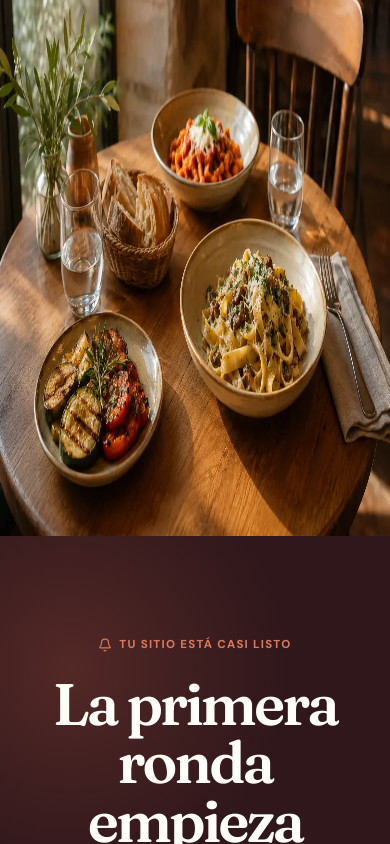
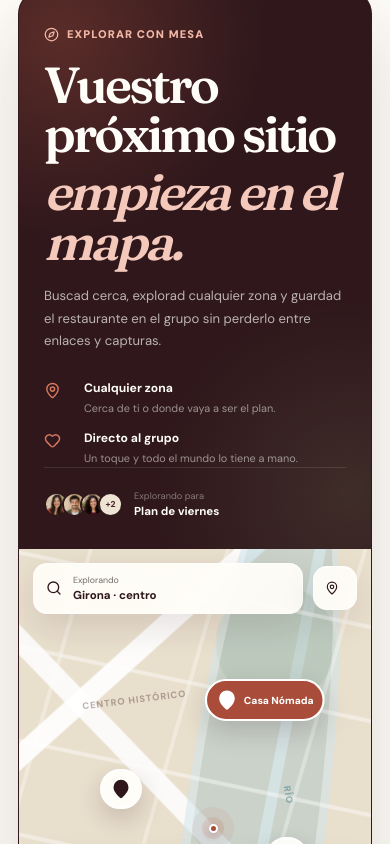
Before and after one commit to PaulaReixach/wishlist-mesa, a Next.js app: page / in a window 390 px wide. Shown: the part 4820-5664 px from the top of the page. Built offline with nearby package versions, Linux system fonts and the light colour scheme; no server answers.

Commit message:
Polish interactive map showcase

```diff
--- a/src/components/landing-page.module.css
+++ b/src/components/landing-page.module.css
@@ -700,7 +700,6 @@
 
 .problemCopy h2,
 .narrowHeading h2,
-.storyCopy h2,
 .faqHeading h2 {
   margin-top: 16px;
   color: var(--wine-900);
@@ -1656,102 +1655,469 @@
 
 .storySection {
   position: relative;
-  padding: 124px 24px;
+  padding: 128px 24px;
+  overflow: hidden;
   background: var(--cream-50);
 }
 
-.storyPattern {
-  position: absolute;
-  inset: 0;
-  opacity: 0.3;
-  background-image: radial-gradient(
-    rgba(201, 99, 75, 0.2) 1px,
-    transparent 1px
-  );
-  background-size: 22px 22px;
-  mask-image: linear-gradient(90deg, transparent, #000, transparent);
-}
-
-.storyCard {
+.mapShowcase {
+  display: grid;
+  width: min(1160px, 100%);
+  min-height: 610px;
+  grid-template-columns: minmax(350px, 0.78fr) minmax(0, 1.22fr);
+  margin: 0 auto;
+  overflow: hidden;
+  background: var(--wine-900);
+  border: 1px solid rgba(72, 38, 43, 0.1);
+  border-radius: 34px;
+  box-shadow: 0 32px 80px rgba(47, 23, 27, 0.17);
+}
+
+.mapNarrative {
   position: relative;
+  z-index: 2;
+  display: flex;
+  min-width: 0;
+  flex-direction: column;
+  padding: clamp(46px, 5vw, 68px);
+  color: var(--cream-50);
+  background:
+    radial-gradient(circle at 12% 8%, rgba(201, 99, 75, 0.28), transparent 34%),
+    radial-gradient(circle at 94% 90%, rgba(124, 132, 96, 0.2), transparent 32%),
+    var(--wine-900);
+}
+
+.mapNarrative::after {
+  position: absolute;
+  top: 0;
+  right: -1px;
+  width: 1px;
+  height: 100%;
+  background: rgba(255, 255, 255, 0.08);
+  content: "";
+}
+
+.mapEyebrow {
+  display: inline-flex;
+  width: fit-content;
+  align-items: center;
+  gap: 8px;
+  color: #f2b7a5;
+  font-size: 0.69rem;
+  font-weight: 820;
+  letter-spacing: 0.1em;
+  text-transform: uppercase;
+}
+
+.mapNarrative h2 {
+  max-width: 410px;
+  margin-top: 22px;
+  font-family: var(--font-display), serif;
+  font-size: clamp(3.05rem, 4.3vw, 4.25rem);
+  font-weight: 540;
+  letter-spacing: -0.055em;
+  line-height: 0.98;
+}
+
+.mapNarrative h2 em {
+  display: block;
+  margin-top: 8px;
+  color: #f4c8ba;
+  font-weight: inherit;
+}
+
+.mapNarrative > p {
+  max-width: 390px;
+  margin-top: 23px;
+  color: rgba(255, 255, 255, 0.67);
+  font-size: 0.93rem;
+  line-height: 1.72;
+}
+
+.mapBenefits {
   display: grid;
-  width: min(1080px, 100%);
-  min-height: 300px;
-  grid-template-columns: 150px 1fr 0.62fr;
-  align-items: center;
-  gap: 42px;
-  margin: 0 auto;
-  padding: 50px;
-  background: var(--white);
-  border: 1px solid rgba(72, 38, 43, 0.09);
-  border-radius: 30px;
-  box-shadow: var(--shadow-soft);
-}
-
-.mapWrap {
+  gap: 17px;
+  margin-top: 34px;
+}
+
+.mapBenefits > span {
+  display: grid;
+  grid-template-columns: 30px 1fr;
+  align-items: start;
+  gap: 10px;
+}
+
+.mapBenefits > span > svg {
+  margin-top: 2px;
+  color: var(--terracotta-400);
+}
+
+.mapBenefits > span > span {
+  display: grid;
+  gap: 4px;
+}
+
+.mapBenefits strong {
+  font-size: 0.76rem;
+}
+
+.mapBenefits small {
+  color: rgba(255, 255, 255, 0.52);
+  font-size: 0.68rem;
+  line-height: 1.5;
+}
+
+.mapGroup {
+  display: flex;
+  align-items: center;
+  gap: 11px;
+  margin-top: auto;
+  padding-top: 30px;
+  border-top: 1px solid rgba(255, 255, 255, 0.1);
+}
+
+.mapGroup .avatarStack > span {
+  border-color: var(--wine-900);
+}
+
+.mapGroup > span:nth-child(2) {
+  display: grid;
+  min-width: 0;
+  gap: 2px;
+}
+
+.mapGroup small {
+  color: rgba(255, 255, 255, 0.42);
+  font-size: 0.58rem;
+}
+
+.mapGroup strong {
+  font-size: 0.72rem;
+}
+
+.mapGroupCount {
+  margin-left: auto;
+  color: #f2b7a5;
+  font-size: 0.62rem;
+  font-weight: 760;
+}
+
+.mapCanvas {
   position: relative;
+  min-width: 0;
+  min-height: 610px;
+  overflow: hidden;
+  background:
+    radial-gradient(circle at 73% 17%, rgba(151, 168, 126, 0.26) 0 11%, transparent 11.5%),
+    radial-gradient(circle at 16% 76%, rgba(151, 168, 126, 0.2) 0 15%, transparent 15.5%),
+    linear-gradient(138deg, transparent 0 22%, rgba(255, 255, 255, 0.92) 22.3% 25.2%, transparent 25.5% 100%),
+    linear-gradient(46deg, transparent 0 49%, rgba(255, 255, 255, 0.86) 49.3% 52.3%, transparent 52.6% 100%),
+    linear-gradient(101deg, transparent 0 64%, rgba(255, 255, 255, 0.72) 64.3% 66.5%, transparent 66.8% 100%),
+    #e9dfcd;
+  isolation: isolate;
+}
+
+.mapRoads {
+  position: absolute;
+  z-index: -1;
+  inset: -22%;
+  opacity: 0.64;
+  background:
+    repeating-linear-gradient(18deg, transparent 0 48px, rgba(255, 255, 255, 0.66) 49px 52px, transparent 53px 92px),
+    repeating-linear-gradient(112deg, transparent 0 74px, rgba(255, 255, 255, 0.48) 75px 78px, transparent 79px 132px);
+  transform: rotate(-6deg);
+}
+
+.mapCanvas::before {
+  position: absolute;
+  z-index: -1;
+  top: -18%;
+  right: 13%;
+  width: 124px;
+  height: 138%;
+  background: rgba(137, 184, 195, 0.32);
+  border: 9px solid rgba(255, 255, 255, 0.34);
+  border-top: 0;
+  border-bottom: 0;
+  border-radius: 46% 54% 45% 55%;
+  content: "";
+  transform: rotate(8deg);
+}
+
+.mapToolbar {
+  position: absolute;
+  z-index: 8;
+  top: 24px;
+  right: 24px;
+  left: 24px;
+  display: flex;
+  align-items: center;
+  gap: 10px;
+}
+
+.mapSearch {
+  display: flex;
+  min-width: 0;
+  flex: 1;
+  align-items: center;
+  gap: 11px;
+  padding: 12px 15px;
+  color: var(--wine-900);
+  background: rgba(255, 253, 248, 0.94);
+  border: 1px solid rgba(255, 255, 255, 0.72);
+  border-radius: 14px;
+  box-shadow: 0 12px 34px rgba(47, 23, 27, 0.12);
+  backdrop-filter: blur(12px);
+}
+
+.mapSearch > span {
   display: grid;
-  width: 140px;
-  height: 140px;
+  gap: 2px;
+}
+
+.mapSearch small {
+  color: var(--muted);
+  font-size: 0.55rem;
+}
+
+.mapSearch strong {
+  font-size: 0.72rem;
+}
+
+.mapNearChip {
+  display: inline-flex;
+  min-height: 48px;
+  align-items: center;
+  gap: 7px;
+  padding: 0 14px;
+  color: var(--wine-900);
+  background: rgba(255, 253, 248, 0.94);
+  border: 1px solid rgba(255, 255, 255, 0.72);
+  border-radius: 14px;
+  box-shadow: 0 12px 34px rgba(47, 23, 27, 0.1);
+  backdrop-filter: blur(12px);
+  font-size: 0.64rem;
+  font-weight: 760;
+  white-space: nowrap;
+}
+
+.mapAreaLabel {
+  position: absolute;
+  z-index: 1;
+  color: rgba(72, 38, 43, 0.37);
+  font-size: 0.58rem;
+  font-weight: 750;
+  letter-spacing: 0.1em;
+  text-transform: uppercase;
+  transform: rotate(-7deg);
+}
+
+.mapAreaOldTown {
+  top: 26%;
+  left: 18%;
+}
+
+.mapAreaRiver {
+  top: 43%;
+  right: 21%;
+  color: rgba(49, 111, 126, 0.46);
+  transform: rotate(81deg);
+}
+
+.currentLocation {
+  position: absolute;
+  z-index: 2;
+  top: 48%;
+  left: 52%;
+  display: grid;
+  width: 22px;
+  height: 22px;
   place-items: center;
-  background: #f5ded6;
-  border-radius: 42px;
-  transform: rotate(-4deg);
-}
-
-.mapIcon {
-  width: 78px;
-  height: 78px;
-  color: var(--terracotta-500);
-  filter: drop-shadow(0 12px 16px rgba(72, 38, 43, 0.12));
-  transform: rotate(4deg);
-}
-
-.mapPin {
-  position: absolute;
-  top: -13px;
-  right: -12px;
+  background: rgba(201, 99, 75, 0.22);
+  border-radius: 50%;
+  box-shadow: 0 0 0 10px rgba(201, 99, 75, 0.09);
+}
+
+.currentLocation i {
+  width: 9px;
+  height: 9px;
+  background: var(--terracotta-600);
+  border: 2px solid var(--white);
+  border-radius: 50%;
+  box-shadow: 0 3px 8px rgba(72, 38, 43, 0.22);
+}
+
+.mapRestaurantPin {
+  position: absolute;
+  z-index: 4;
+  display: flex;
+  min-height: 39px;
+  align-items: center;
+  gap: 0;
+  padding: 8px 9px;
+  color: var(--wine-900);
+  background: var(--cream-50);
+  border: 2px solid var(--white);
+  border-radius: 999px;
+  box-shadow: 0 10px 25px rgba(47, 23, 27, 0.18);
+  cursor: pointer;
+  transform: translate(-50%, -50%);
+  transition:
+    gap 180ms ease,
+    color 180ms ease,
+    background 180ms ease,
+    transform 180ms ease;
+}
+
+.mapRestaurantPin span {
+  max-width: 0;
+  overflow: hidden;
+  font-size: 0.61rem;
+  font-weight: 800;
+  opacity: 0;
+  white-space: nowrap;
+  transition:
+    max-width 240ms ease,
+    opacity 160ms ease;
+}
+
+.mapRestaurantPin:hover,
+.mapRestaurantPinActive {
+  gap: 6px;
+  color: var(--white);
+  background: var(--terracotta-600);
+  transform: translate(-50%, -50%) scale(1.05);
+}
+
+.mapRestaurantPin:hover span,
+.mapRestaurantPinActive span {
+  max-width: 110px;
+  opacity: 1;
+}
+
+.mapPinCasa {
+  top: 30%;
+  left: 67%;
+}
+
+.mapPinKoyo {
+  top: 47%;
+  left: 31%;
+}
+
+.mapPinVolta {
+  top: 62%;
+  left: 77%;
+}
+
+.mapRestaurantCard {
+  position: absolute;
+  z-index: 7;
+  right: 24px;
+  bottom: 42px;
   display: grid;
-  width: 42px;
-  height: 42px;
-  place-items: center;
+  width: min(430px, calc(100% - 48px));
+  min-height: 168px;
+  grid-template-columns: 152px minmax(0, 1fr);
+  overflow: hidden;
+  color: var(--wine-900);
+  background: rgba(255, 253, 248, 0.96);
+  border: 1px solid rgba(255, 255, 255, 0.76);
+  border-radius: 20px;
+  box-shadow: 0 22px 52px rgba(47, 23, 27, 0.2);
+  backdrop-filter: blur(14px);
+}
+
+.mapRestaurantImage {
+  position: relative;
+  min-height: 100%;
+  overflow: hidden;
+}
+
+.mapRestaurantImage img {
+  object-fit: cover;
+}
+
+.mapRestaurantInfo {
+  display: flex;
+  min-width: 0;
+  flex-direction: column;
+  padding: 17px 17px 15px;
+}
+
+.mapRestaurantMeta {
+  display: flex;
+  align-items: center;
+  justify-content: space-between;
+  gap: 8px;
+  color: var(--muted);
+  font-size: 0.57rem;
+}
+
+.mapRestaurantMeta strong {
+  display: inline-flex;
+  align-items: center;
+  gap: 4px;
+  color: var(--terracotta-600);
+}
+
+.mapRestaurantInfo h3 {
+  margin-top: 8px;
+  font-family: var(--font-display), serif;
+  font-size: 1.55rem;
+  font-weight: 620;
+  letter-spacing: -0.035em;
+  line-height: 1;
+}
+
+.mapRestaurantInfo p {
+  display: flex;
+  align-items: center;
+  gap: 4px;
+  margin-top: 6px;
+  color: var(--muted);
+  font-size: 0.62rem;
+}
+
+.mapSaveButton {
+  display: inline-flex;
+  min-height: 35px;
+  align-items: center;
+  justify-content: center;
+  gap: 7px;
+  margin-top: auto;
+  padding: 0 11px;
   color: var(--white);
-  background: var(--olive-700);
-  border: 4px solid var(--white);
-  border-radius: 50%;
-  transform: rotate(4deg);
-}
-
-.storyCopy h2 {
-  max-width: 600px;
-  font-size: clamp(2.1rem, 3.6vw, 3.25rem);
-}
-
-.storyCopy p {
-  max-width: 620px;
-  margin-top: 16px;
-  color: var(--muted);
-  font-size: 0.9rem;
-  line-height: 1.7;
-}
-
-.storyQuote {
-  padding: 25px;
-  color: var(--cream-50);
   background: var(--wine-900);
-  border-radius: 20px;
-}
-
-.storyQuote svg {
-  margin-bottom: 18px;
-  color: var(--terracotta-400);
-}
-
-.storyQuote p {
-  font-family: var(--font-display), serif;
-  font-size: 1.18rem;
-  font-style: italic;
-  line-height: 1.48;
+  border: 0;
+  border-radius: 10px;
+  cursor: pointer;
+  font-size: 0.59rem;
+  font-weight: 760;
+  transition:
+    background 180ms ease,
+    transform 180ms ease;
+}
+
+.mapSaveButton:hover {
+  background: var(--terracotta-600);
+  transform: translateY(-1px);
+}
+
+.mapSaveButtonSaved,
+.mapSaveButtonSaved:hover {
+  color: var(--olive-700);
+  background: rgba(124, 132, 96, 0.14);
+}
+
+.mapHint {
+  position: absolute;
+  z-index: 3;
+  bottom: 17px;
+  left: 24px;
+  color: rgba(72, 38, 43, 0.5);
+  font-size: 0.56rem;
+  font-weight: 720;
 }
 
 .waitlistSection {
@@ -1949,20 +2315,16 @@
     grid-template-columns: minmax(235px, 0.58fr) minmax(0, 1.42fr);
   }
 
-  .storyCard {
-    grid-template-columns: 130px 1fr;
-  }
-
-  .storyQuote {
-    grid-column: 1 / 3;
-    display: flex;
-    align-items: center;
-    gap: 18px;
-  }
-
-  .storyQuote svg {
-    flex: 0 0 auto;
-    margin: 0;
+  .mapShowcase {
+    grid-template-columns: minmax(320px, 0.72fr) minmax(0, 1.28fr);
+  }
+
+  .mapNarrative {
+    padding: 44px 36px;
+  }
+
+  .mapNarrative h2 {
+    font-size: clamp(2.7rem, 4.7vw, 3.45rem);
   }
 }
 
@@ -2088,6 +2450,32 @@
     bottom: 30px;
     left: 30px;
   }
+
+  .mapShowcase {
+    grid-template-columns: 1fr;
+  }
+
+  .mapNarrative {
+    min-height: 480px;
+    padding: 48px;
+  }
+
+  .mapNarrative h2 {
+    max-width: 620px;
+  }
+
+  .mapNarrative > p {
+    max-width: 580px;
+  }
+
+  .mapBenefits {
+    max-width: 520px;
+    grid-template-columns: repeat(2, minmax(0, 1fr));
+  }
+
+  .mapCanvas {
+    min-height: 620px;
+  }
 }
 
 @media (max-width: 620px) {
@@ -2168,7 +2556,6 @@
 
   .problemCopy h2,
   .narrowHeading h2,
-  .storyCopy h2,
   .faqHeading h2 {
     font-size: clamp(2.2rem, 11vw, 3rem);
   }
@@ -2360,20 +2747,115 @@
     font-size: 1.5rem;
   }
 
-  .storyCard {
+  .mapShowcase {
+    border-radius: 24px;
+  }
+
+  .mapNarrative {
+    min-height: 520px;
+    padding: 36px 25px 30px;
+  }
+
+  .mapNarrative h2 {
+    margin-top: 18px;
+    font-size: clamp(2.65rem, 13vw, 3.55rem);
+  }
+
+  .mapNarrative > p {
+    margin-top: 19px;
+    font-size: 0.82rem;
+  }
+
+  .mapBenefits {
     grid-template-columns: 1fr;
-    gap: 28px;
-    padding: 30px 24px;
-    text-align: center;
-  }
-
-  .mapWrap {
-    margin: 0 auto;
-  }
-
-  .storyQuote {
-    grid-column: auto;
-    text-align: left;
+    gap: 14px;
+    margin-top: 27px;
+  }
+
+  .mapGroup {
+    padding-top: 22px;
+  }
+
+  .mapGroupCount {
+    display: none;
+  }
+
+  .mapCanvas {
+    min-height: 560px;
+  }
+
+  .mapToolbar {
+    top: 14px;
+    right: 14px;
+    left: 14px;
+  }
+
+  .mapSearch {
+    padding: 10px 12px;
+  }
+
+  .mapNearChip {
+    width: 44px;
+    min-height: 44px;
+    justify-content: center;
+    padding: 0;
+    overflow: hidden;
+    color: transparent;
+    font-size: 0;
+  }
+
+  .mapNearChip svg {
+    color: var(--wine-900);
+  }
+
+  .mapPinCasa {
+    top: 27%;
+    left: 70%;
+  }
+
+  .mapPinKoyo {
+    top: 43%;
+    left: 29%;
+  }
+
+  .mapPinVolta {
+    top: 55%;
+    left: 76%;
+  }
+
+  .mapRestaurantCard {
+    right: 14px;
+    bottom: 38px;
+    left: 14px;
+    width: auto;
+    min-height: 210px;
+    grid-template-columns: 116px minmax(0, 1fr);
+    border-radius: 17px;
+  }
+
+  .mapRestaurantInfo {
+    padding: 15px 13px 13px;
+  }
+
+  .mapRestaurantMeta > span {
+    max-width: 92px;
+    overflow: hidden;
+    text-overflow: ellipsis;
+    white-space: nowrap;
+  }
+
+  .mapRestaurantInfo h3 {
+    font-size: 1.42rem;
+  }
+
+  .mapSaveButton {
+    padding: 0 8px;
+    font-size: 0.55rem;
+  }
+
+  .mapHint {
+    bottom: 15px;
+    left: 16px;
   }
 
   .waitlistSection {
```
